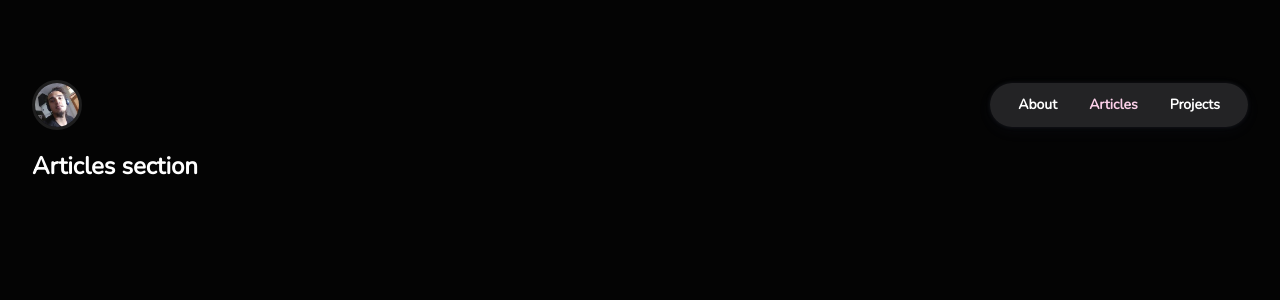
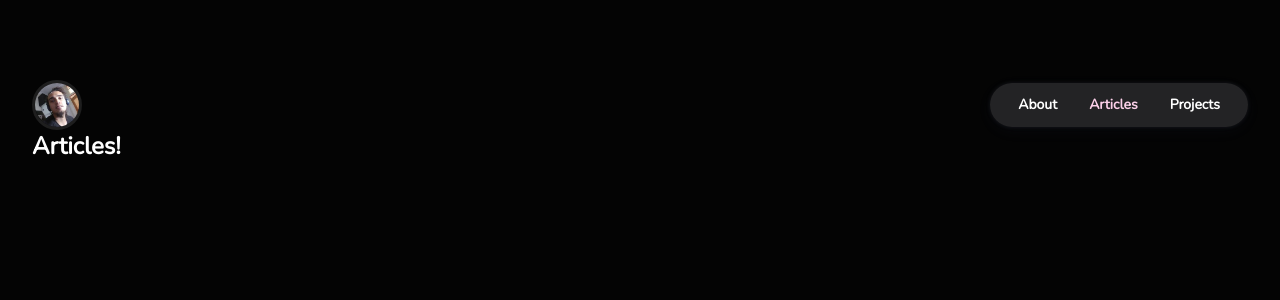
Before and after one commit to danielpizarrotadres/web-site, a React (Create React App) app: page / in a window 1280 px wide. Both pictures are taken after a click on the item "Articles". Shown: the top 300 px of the page. Built offline with nearby package versions, Linux system fonts and the light colour scheme.

Commit message:
:construction: Work in progress Article section

```diff
--- a/src/App.js
+++ b/src/App.js
@@ -562,15 +562,17 @@ const App = () => {
         </React.Fragment>;
     }
 
-    const about = () => {
+    const projects = () => {
         return <React.Fragment>
-            <h2>Articles section</h2>
+            <h2>Projects section</h2>
         </React.Fragment>
     }
 
-    const projects = () => {
+    const articles = () => {
         return <React.Fragment>
-            <h2>Projects section</h2>
+            <article>
+                <h1>Articles!</h1>
+            </article>
         </React.Fragment>
     }
 
@@ -620,7 +622,7 @@ const App = () => {
                 </div>
 
                 <div className={items[1].selected ? classes.FadeIn : classes.FadeOut}>
-                    {items[1].selected && about()}
+                    {items[1].selected && articles()}
                 </div>
 
                 <div className={items[2].selected ? classes.FadeIn : classes.FadeOut}>
--- a/src/App.module.css
+++ b/src/App.module.css
@@ -652,3 +652,7 @@ footer {
 }
 
 /************************************************ End Footer Section *************************************************/
+
+/************************************************ Articles Section *************************************************/
+
+/************************************************ Articles Section *************************************************/
```
